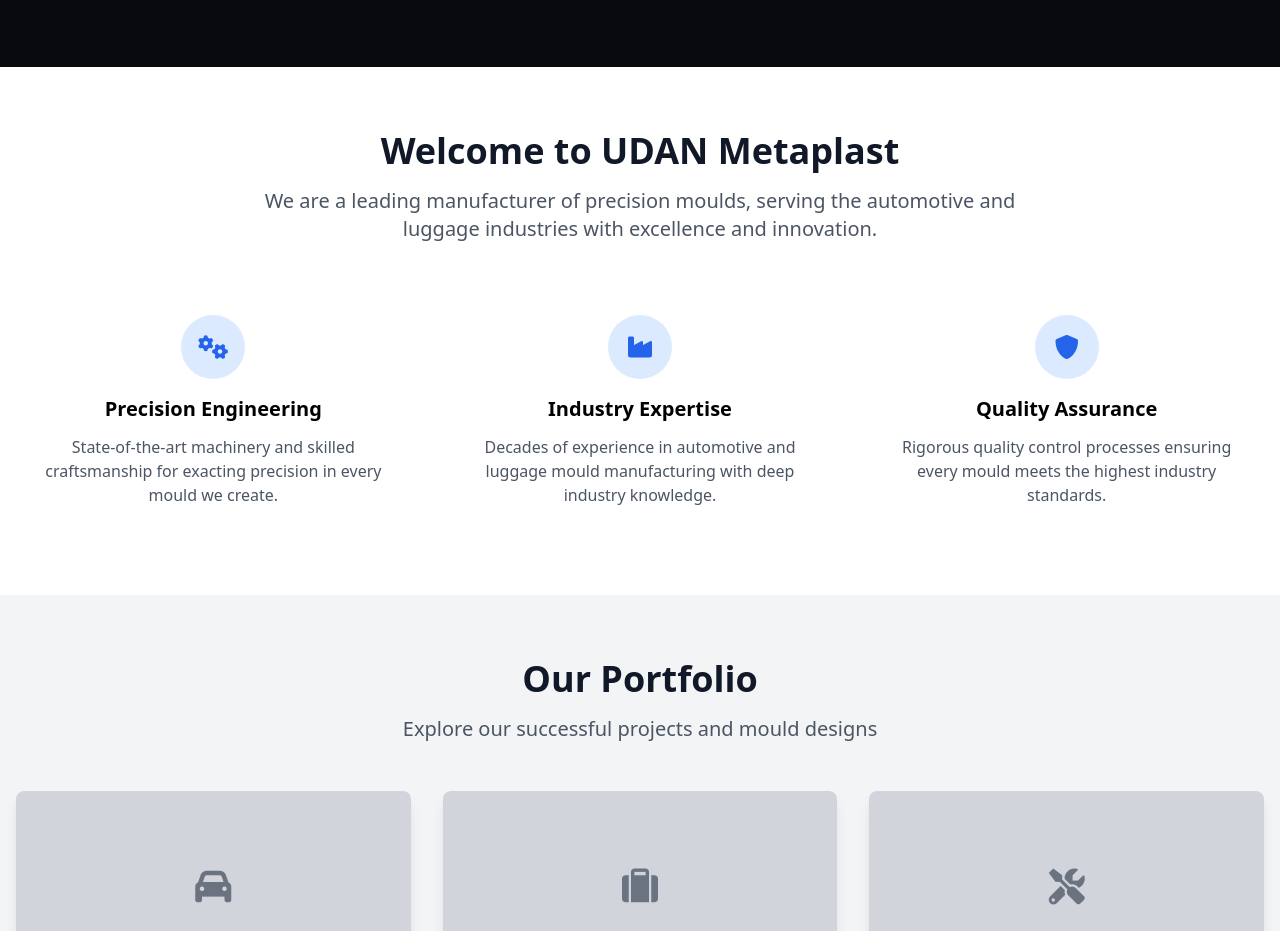
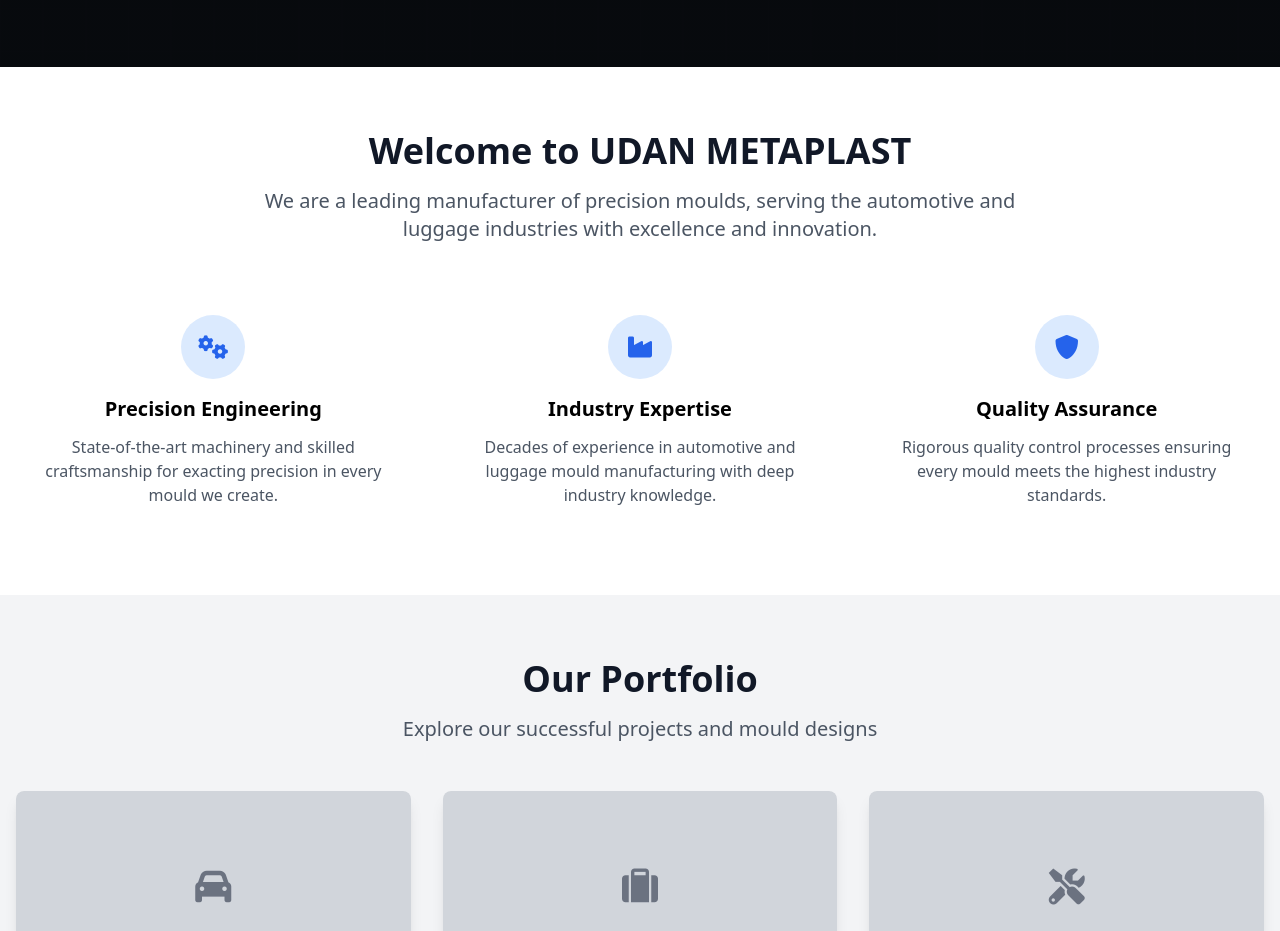
Before and after one commit to atharva1564/udanmetaplast, a plain HTML site: page index.html in a window 1280 px wide. Shown: the part 800-1731 px from the top of the page. Drawn offline with nearby package versions, Linux system fonts and the light colour scheme.

Commit message:
update name

```diff
--- a/index.html
+++ b/index.html
@@ -55,7 +55,7 @@
     <section class="py-16 bg-white">
         <div class="max-w-7xl mx-auto px-4">
             <div class="text-center mb-12">
-                <h2 class="text-4xl font-bold text-gray-900 mb-4">Welcome to UDAN Metaplast</h2>
+                <h2 class="text-4xl font-bold text-gray-900 mb-4">Welcome to UDAN METAPLAST</h2>
                 <p class="text-xl text-gray-600 max-w-3xl mx-auto">We are a leading manufacturer of precision moulds, serving the automotive and luggage industries with excellence and innovation.</p>
             </div>
             <div class="grid md:grid-cols-3 gap-8">
```
